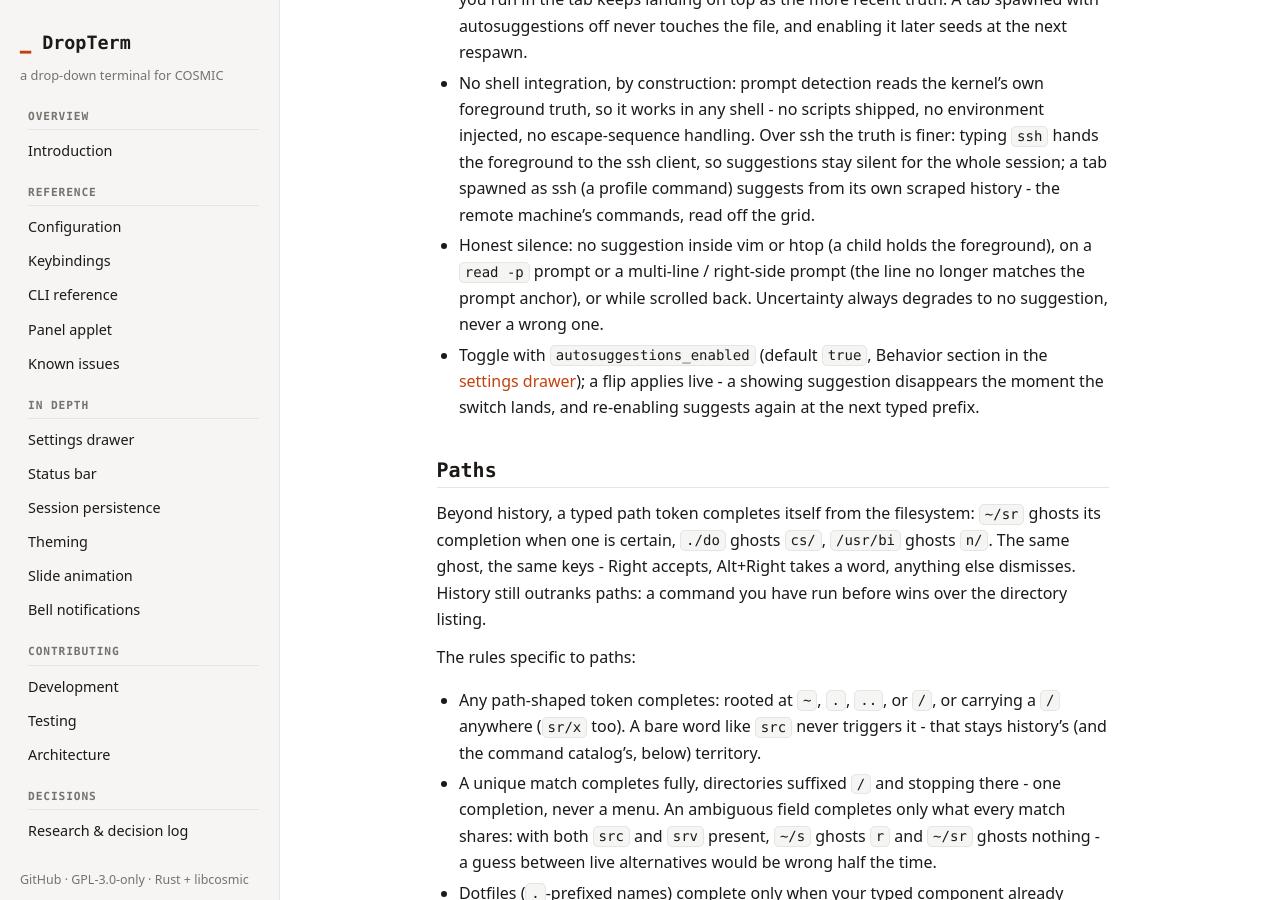
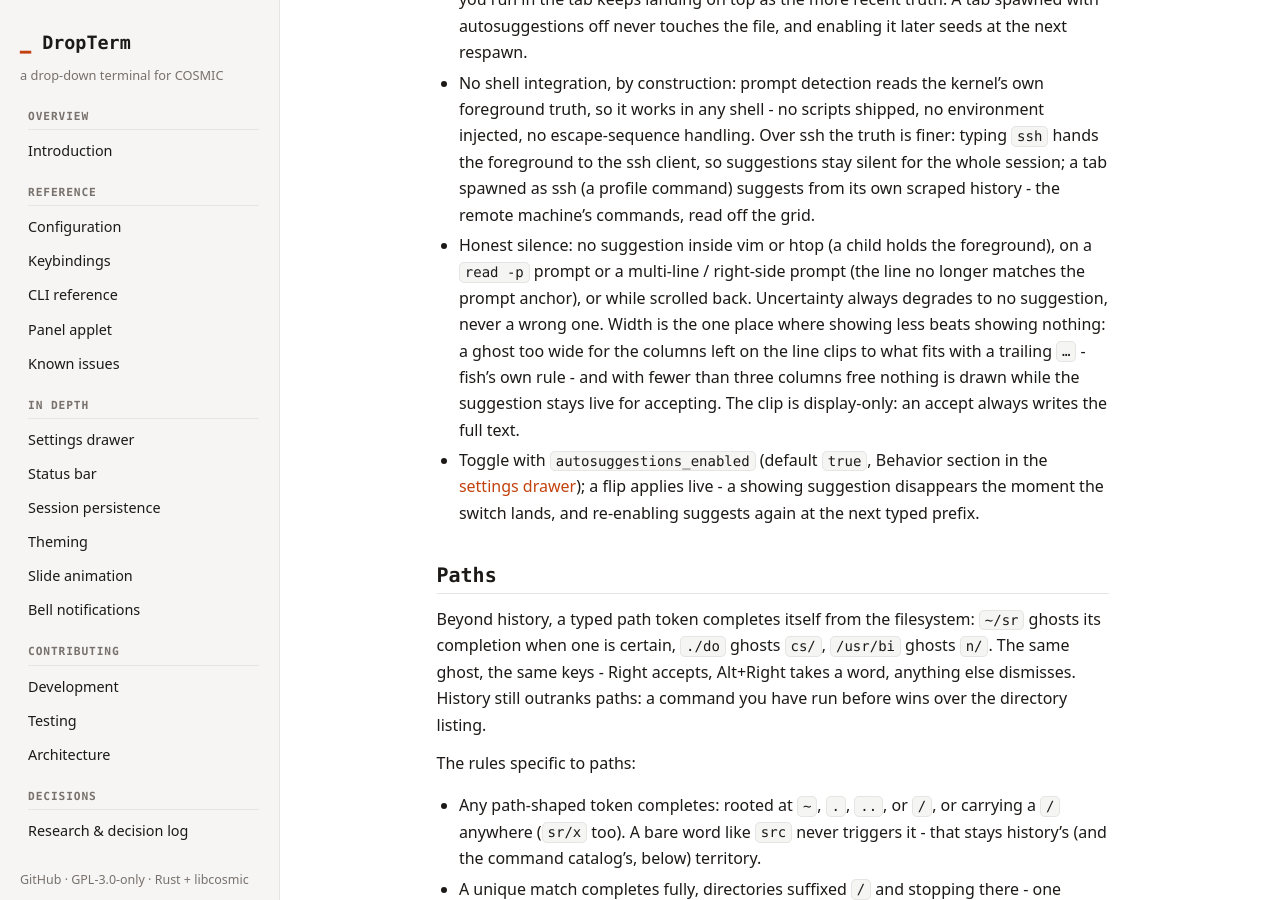
Before and after one commit to l1br3-io/cosmic-ext-dropterm, a Jekyll site: the page built from docs/autosuggestions.md, in a window 1280 px wide and 900 px high, scrolled down 484 px. Built offline with Jekyll 4.4.1, drawn with Linux system fonts in a browser that asks for light colours; our own code applies the rules of GitHub Pages for plain Markdown files.

Commit message:
docs: the ghost-fit provider's user doc and freeze — the honest-silence bullet gains the width rule (a too-wide ghost clips with a trailing ellipsis, fish's own rule; below three free columns nothing draws while the suggestion stays live for accepting; the clip is display-only, an accept always writes the full text), one manual-checklist row for the narrow pane (the t s… ghost, the nothing-drawn-yet-accepting case, the unchanged exact fit), and the terminal-autocomplete research status names ghost-fit shipped 2026-10-22 — stage 2 complete; the freeze verified green with the three enumerated fit-test flips as the suite's only test modifications (the chunk's two plus the in-run-recorded boundary flip)

```diff
--- a/docs/autosuggestions.md
+++ b/docs/autosuggestions.md
@@ -7,7 +7,7 @@ The rest of the most recent matching command from *this tab's own history* rende
 - Right accepts the whole suggestion; Alt+Right accepts one word (leading spaces included); any other key dismisses it. The ghost is inert pixels until an accept key sends it - ignore it and it does nothing.
 - History is this tab's own, scraped from the screen as commands finish - and a fresh tab is not starting blind: at spawn it seeds once from the shell's own history file (`~/.bash_history`, `~/.zsh_history`, or `~/.local/share/fish/fish_history` - the default locations, read-only, nothing ever written, nothing leaves the machine). What you run in the tab keeps landing on top as the more recent truth. A tab spawned with autosuggestions off never touches the file, and enabling it later seeds at the next respawn.
 - No shell integration, by construction: prompt detection reads the kernel's own foreground truth, so it works in any shell - no scripts shipped, no environment injected, no escape-sequence handling. Over ssh the truth is finer: typing `ssh` hands the foreground to the ssh client, so suggestions stay silent for the whole session; a tab spawned as ssh (a profile command) suggests from its own scraped history - the remote machine's commands, read off the grid.
-- Honest silence: no suggestion inside vim or htop (a child holds the foreground), on a `read -p` prompt or a multi-line / right-side prompt (the line no longer matches the prompt anchor), or while scrolled back. Uncertainty always degrades to no suggestion, never a wrong one.
+- Honest silence: no suggestion inside vim or htop (a child holds the foreground), on a `read -p` prompt or a multi-line / right-side prompt (the line no longer matches the prompt anchor), or while scrolled back. Uncertainty always degrades to no suggestion, never a wrong one. Width is the one place where showing less beats showing nothing: a ghost too wide for the columns left on the line clips to what fits with a trailing `…` - fish's own rule - and with fewer than three columns free nothing is drawn while the suggestion stays live for accepting. The clip is display-only: an accept always writes the full text.
 - Toggle with `autosuggestions_enabled` (default `true`, Behavior section in the [settings drawer](settings.md)); a flip applies live - a showing suggestion disappears the moment the switch lands, and re-enabling suggests again at the next typed prefix.
 
 ## Paths
```
Also changed, not shown: docs/research/README.md (+1 -1 lines), docs/testing.md (+1 -0 lines).
